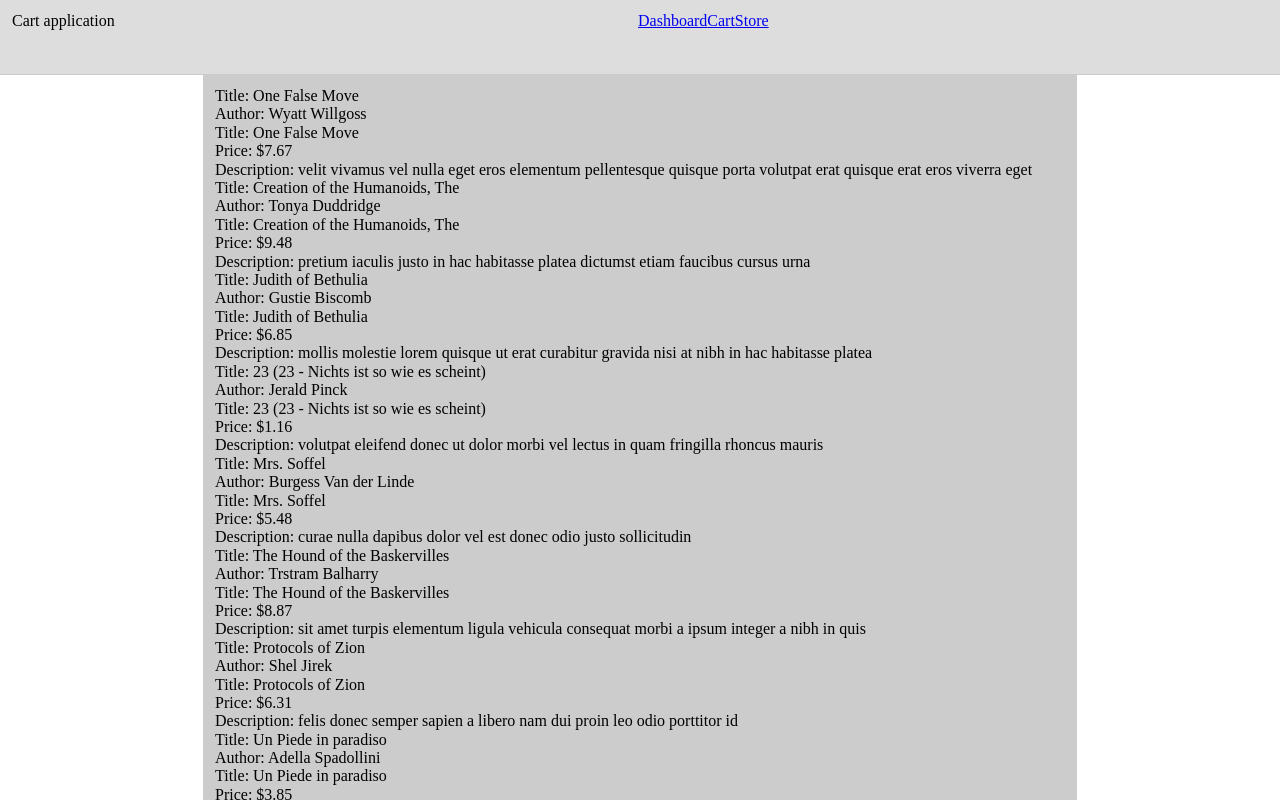
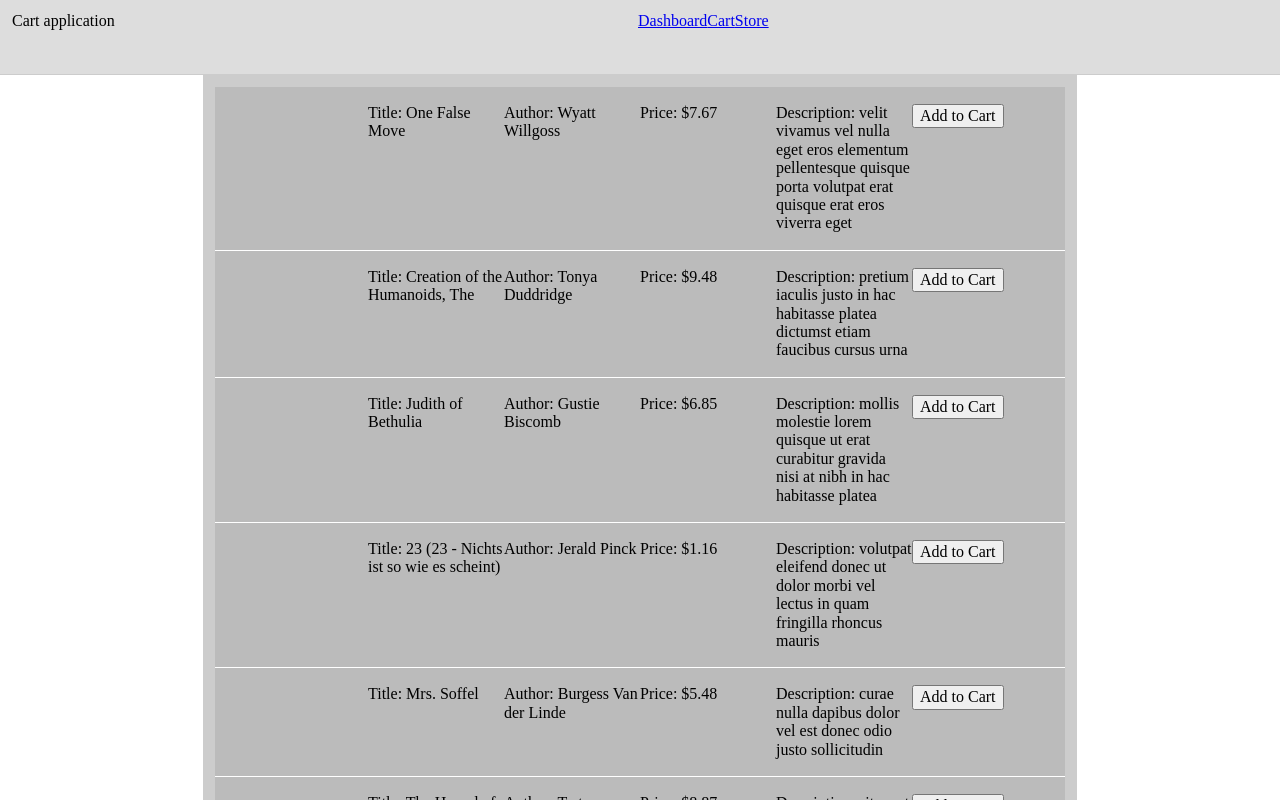
Before and after one commit to JakubKwasek/react-typescript-styled-components-skeleton, a React app: page /store in a window 1280 px wide. Shown: the top 800 px of the page. Built offline with nearby package versions, Linux system fonts and the light colour scheme.

Commit message:
add: basic styled components for book section

```diff
--- /dev/null
+++ b/src/components/BookSection/styled.ts
@@ -0,0 +1,41 @@
+import styled from "styled-components";
+
+export const BookSectionStyled = styled.div(
+	(props) => `
+		width: 96%;
+		display: flex;
+		margin: 0 auto;
+		border-bottom: 1px solid #fff;
+		background: #bbb;
+		padding: 2%;
+	`);
+
+export const BookSectionItemStyled = styled.div(
+	(props: {col?: number}) => `
+		flex-grow: ${props.col};
+		flex-basis: 20%;
+	`);
+
+export const BookImageStyled = styled(BookSectionItemStyled)`
+
+`;
+
+export const BookTitleStyled = styled(BookSectionItemStyled)`
+
+`;
+
+export const BookAuthorStyled = styled(BookSectionItemStyled)`
+
+`;
+
+export const BookPriceStyled = styled(BookSectionItemStyled)`
+
+`;
+
+export const BookDescriptionStyled = styled(BookSectionItemStyled)`
+
+`;
+
+export const BookActionStyled = styled(BookSectionItemStyled)`
+
+`;
--- a/src/components/SimpleWidget.tsx
+++ /dev/null
@@ -1,13 +0,0 @@
-import * as React from "react";
-import { SimpleWidgetStyled } from "./styled";
-
-export interface SimpleWidget {
-	name: string;
-}
-
-export const SimpleWidget = (props: SimpleWidget): JSX.Element => (
-	<SimpleWidgetStyled>
-		<h2>Hello there:</h2>
-		<p>{props.name}</p>
-	</SimpleWidgetStyled>
-);
--- a/src/containers/MainContainer.tsx
+++ b/src/containers/MainContainer.tsx
@@ -1,4 +1,7 @@
 import * as React from "react";
-import { SimpleWidget } from "../components/SimpleWidget";
 
-export const MainContainer = (): JSX.Element => <SimpleWidget name={"User"} />;
+export const MainContainer = (): JSX.Element => (
+	<div>
+		<h2>Welcome to the store</h2>
+	</div>
+);
--- a/src/containers/StoreContainer.tsx
+++ b/src/containers/StoreContainer.tsx
@@ -1,17 +1,27 @@
 import * as React from "react";
 import { books } from "../data/books";
+import {
+	BookSectionStyled,
+	BookImageStyled,
+	BookTitleStyled,
+	BookAuthorStyled,
+	BookPriceStyled,
+	BookDescriptionStyled,
+	BookActionStyled
+} from "../components/BookSection/styled";
 
 export const StoreContainer = (): JSX.Element => (
 	<>
 		{
 			books.map((book) => (
-				<section key={book.id}>
-					<div>Title: {book.title}</div>
-					<div>Author: {book.author}</div>
-					<div>Title: {book.title}</div>
-					<div>Price: {book.price}</div>
-					<div>Description: {book.description}</div>
-				</section>
+				<BookSectionStyled key={book.id}>
+					<BookImageStyled col={1}></BookImageStyled>
+					<BookTitleStyled col={1}>Title: {book.title}</BookTitleStyled>
+					<BookAuthorStyled col={1}>Author: {book.author}</BookAuthorStyled>
+					<BookPriceStyled col={1}>Price: {book.price}</BookPriceStyled>
+					<BookDescriptionStyled col={3}>Description: {book.description}</BookDescriptionStyled>
+					<BookActionStyled col={1}><button>Add to Cart</button></BookActionStyled>
+				</BookSectionStyled>
 			))
 		}
 	</>
```
